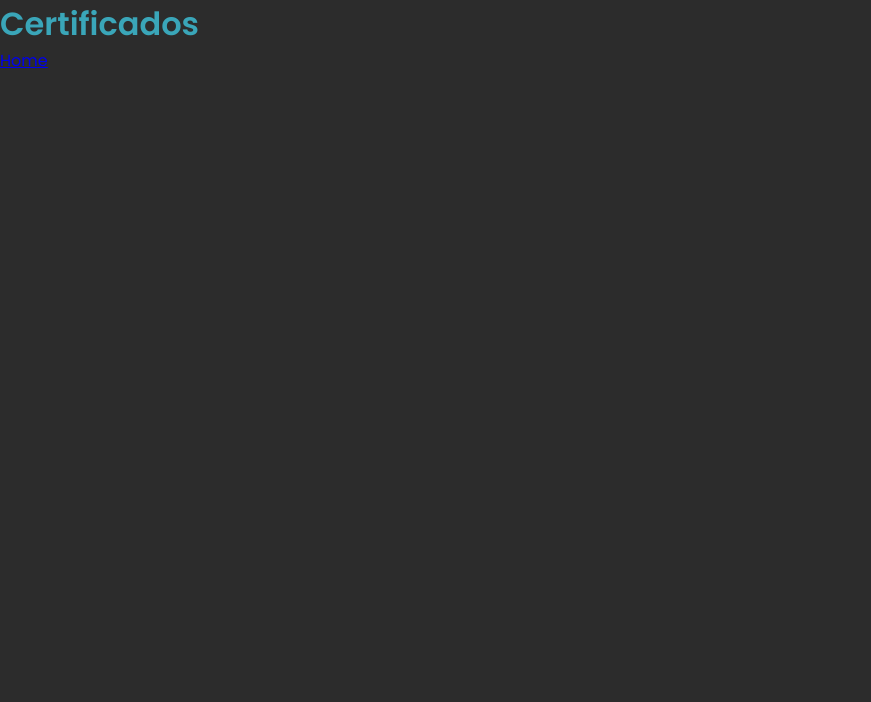
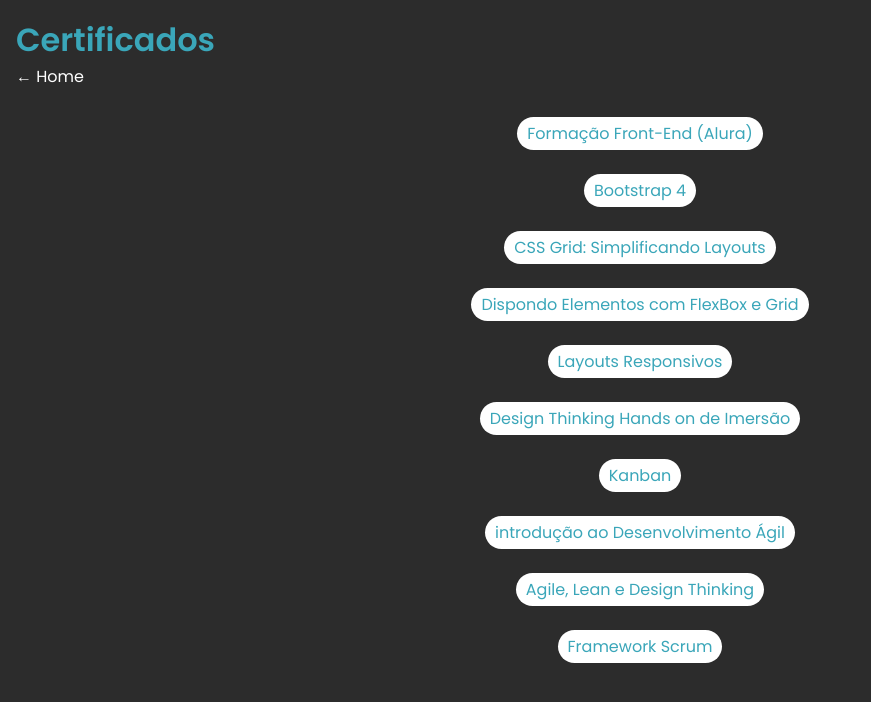
Before and after one commit to robertovalk/meu-portfolio, a Next.js app: page /Certificados in a window 1280 px wide. Shown: the top 702 px of the page, without its empty margins (0-871 px from the left). Built offline with nearby package versions, Linux system fonts and the light colour scheme.

Commit message:
adciona página Certificados

```diff
--- a/src/app/Certificados/certificados.scss
+++ b/src/app/Certificados/certificados.scss
@@ -1,3 +1,45 @@
+.certificados-head {
+    padding: 1em;
+
+}
+
+.certificados-head a{
+    text-decoration: none;
+    color: #ffffff;
+}
+
 h1 {
     color: var(--green);
 }
+
+.certificadosLista{
+    display: flex;
+    flex-wrap: wrap;
+    align-items: center;
+    gap: 20px;
+    padding: 1em;
+}
+
+.certificadosItem a {
+    text-decoration: none;
+    color: var(--green);
+    background-color: #ffffff;
+    padding: 5px 10px;
+    border-radius: 20px;
+    transition: all .5s ease-in-out;
+
+}
+
+.certificadosItem a:hover {
+    color: #ffffff;
+    background-color: var(--green);
+}
+
+@media (min-width: 1024px) {
+    .certificadosLista {
+        flex-wrap: nowrap;
+        flex-direction: column;
+        align-items: center;
+        gap: 32px;
+    }
+}
--- a/src/app/Certificados/page.tsx
+++ b/src/app/Certificados/page.tsx
@@ -1,11 +1,74 @@
 import "./certificados.scss"
 import Link from "next/link"
 
+
+
+
 export default function Certificados () {
     return (
-        <div>
-            <h1>Certificados</h1>
-            <Link href="/">Home</Link>
+        <div className="container-certificados">
+            <div className="certificados-head">
+                <h1>Certificados</h1>
+                <Link href="/">← Home</Link>
+            </div>
+
+            <div className="certificadosmain">
+                <ul className="certificadosLista">
+                    <li className="certificadosItem">
+                        <Link href="https://cursos.alura.com.br/degree/certificate/dc15d35a-9aa5-4d9b-929b-c6499bcc9f6e?lang=pt_BR" target="_blank">
+                            Formação Front-End (Alura)
+                        </Link>
+                    </li>
+                    <li className="certificadosItem">
+                        <Link href="https://cursos.alura.com.br/certificate/3a10c025-1ba2-41a4-9e09-71747a995cd7?lang=pt_BR" target="_blank">
+                            Bootstrap 4
+                        </Link>
+                    </li>
+                    <li className="certificadosItem">
+                        <Link href="https://cursos.alura.com.br/certificate/1f48b99a-12b2-419d-a007-be21b26f4fe4?lang=pt_BR">
+                            CSS Grid: Simplificando Layouts
+                        </Link>
+                    </li>
+                    <li className="certificadosItem">
+                        <Link href="https://cursos.alura.com.br/certificate/7218fee0-51fb-4e8f-9c84-366a3e421ac0?lang=pt_BR">
+                            Dispondo Elementos com FlexBox e Grid
+                        </Link>
+                    </li>
+                    <li className="certificadosItem">
+                        <Link href="https://cursos.alura.com.br/certificate/03b4098a-717f-4e21-8440-e15c17e46480?lang=pt_BR">
+                            Layouts Responsivos
+                        </Link>
+                    </li>
+                    <li className="certificadosItem">
+                        <Link href="https://oceanbrasil.com/certificado/clhh0srmo000el608fezzau4z_3620">
+                            Design Thinking Hands on de Imersão
+                        </Link>
+                    </li>
+                    <li className="certificadosItem">
+                        <Link href="https://oceanbrasil.com/certificado/clh6gszjn0007mk0875x2ll7p_3551">
+                            Kanban
+                        </Link>
+                    </li>
+                    <li className="certificadosItem">
+                        <Link href="https://oceanbrasil.com/certificado/clgw5xa7o000cl908sttl61vv_3548">
+                            introdução ao Desenvolvimento Ágil
+                        </Link>
+                    </li>
+
+                    <li className="certificadosItem">
+                        <Link href="https://oceanbrasil.com/certificado/clgxqytb2000akx08s4jj5sp0_3549">
+                            Agile, Lean e Design Thinking
+                        </Link>
+                    </li>
+
+                    <li className="certificadosItem">
+                        <Link href="https://oceanbrasil.com/certificado/clgzehacy0009l4083qnze5f8_3550">
+                            Framework Scrum
+                        </Link>
+                    </li>
+
+                </ul>
+            </div>
         </div>
     )
 }
```
